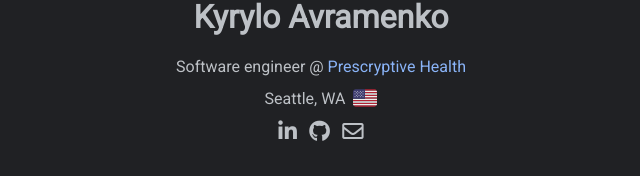
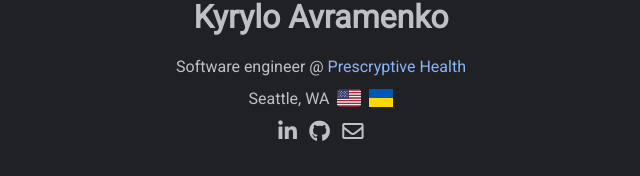
Before and after one commit to kyrylo-1/personalWebsite, a plain HTML site: page src/index.html in a window 1280 px wide. Shown: the part 313-489 px from the top of the page, without its empty margins (319-959 px from the left). Drawn offline with Linux system fonts and the light colour scheme.

Commit message:
Add UA flag

```diff
--- a/src/index.html
+++ b/src/index.html
@@ -31,6 +31,7 @@
           <div class="horizontal center-content location">
             <span>Seattle, WA</span>
             <img class="emoji" alt="us" src="images/us.svg" />
+            <img class="emoji" alt="us" src="images/ua.svg" />
           </div>
           <div class="contacts">
             <a href="https://www.linkedin.com/in/kyrylo-1/" target="_blank"><i class="fab fa-linkedin-in fa-lg"></i></a>
```
Also changed, not shown: src/images/ua.svg (added).
